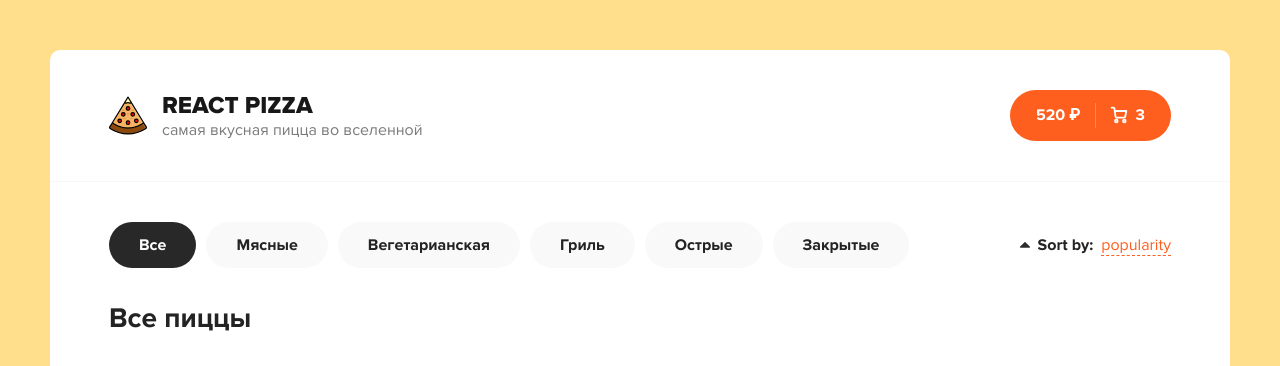
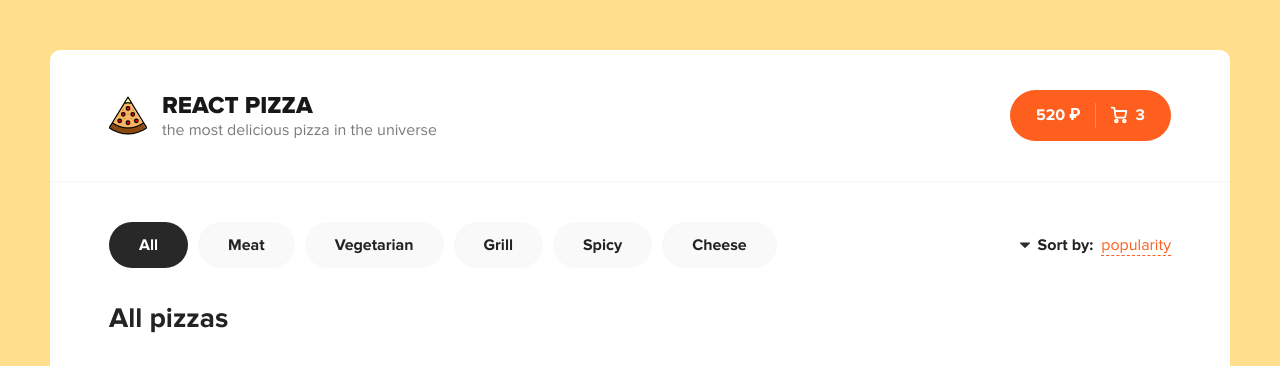
Before and after one commit to dzhygrynyuk/React-Pizza, a React (Create React App) app: page / in a window 1280 px wide. Shown: the top 366 px of the page. Built offline with nearby package versions, Linux system fonts and the light colour scheme.

Commit message:
Active sort icon | Chenge content

```diff
--- a/src/App.js
+++ b/src/App.js
@@ -8,10 +8,10 @@ function App() {
       <div className="content">
         <div className="container">
           <div className="content__top">
-            <Categories items={['Мясные', 'Вегетарианская', 'Гриль', 'Острые', 'Закрытые']} />
+            <Categories items={['Meat', 'Vegetarian', 'Grill', 'Spicy', 'Cheese']} />
             <SortPopup items={['popularity', 'price', 'alphabet']} />
           </div>
-          <h2 className="content__title">Все пиццы</h2>
+          <h2 className="content__title">All pizzas</h2>
           <div className="content__items">
             <div className="pizza-block">
               <img
--- a/src/components/Categories.jsx
+++ b/src/components/Categories.jsx
@@ -2,20 +2,24 @@ import { useState } from "react";
 
 function Categories({ items }){
     const [activeItem, setActiveItem] = useState(null);
+
+    const onSelectItem = (item) => {
+        setActiveItem(item);
+    }
 
     return(
         <div className="categories">
             <ul>
                 <li
                     className={activeItem === null ? 'active' : ''}
-                    onClick={() => setActiveItem(null)}>
-                    Все
+                    onClick={() => onSelectItem(null)}>
+                    All
                 </li>
                 {items && items.map((item, index) => (
                     <li
                         key={`${item}_${index}`}
                         className={activeItem === item ? 'active' : ''}
-                        onClick={() => setActiveItem(item)}>
+                        onClick={() => onSelectItem(item)}>
                         {item}
                     </li>
                 ))}
--- a/src/components/Header.jsx
+++ b/src/components/Header.jsx
@@ -9,7 +9,7 @@ function Header(){
                     <img width="38" src={logoSvg} alt="Pizza logo" />
                     <div>
                     <h1>React Pizza</h1>
-                    <p>самая вкусная пицца во вселенной</p>
+                    <p>the most delicious pizza in the universe</p>
                     </div>
                 </div>
                 <div className="header__cart">
--- a/src/components/SortPopup.jsx
+++ b/src/components/SortPopup.jsx
@@ -30,6 +30,7 @@ function SortPopup({ items }){
         <div ref={sortRef} className="sort">
             <div className="sort__label">
                 <svg
+                    className={visiblePopup ? 'rotated' : ''}
                     width="10"
                     height="6"
                     viewBox="0 0 10 6"
--- a/src/scss/app.scss
+++ b/src/scss/app.scss
@@ -6,13 +6,14 @@
 
 body {
   background-color: $background;
+  padding: 50px 0;
 }
 
 .wrapper {
   width: calc(100vw - 100px);
   height: 100%;
   background-color: #fff;
-  margin: 50px auto;
+  margin: 0 auto;
   border-radius: 10px;
   max-width: 1400px;
 }
--- a/src/scss/components/_sort.scss
+++ b/src/scss/components/_sort.scss
@@ -8,6 +8,11 @@
 
     svg {
       margin-right: 8px;
+      transform: rotate(180deg);
+
+      &.rotated {
+        transform: rotate(0);
+      }
     }
 
     b {
```
